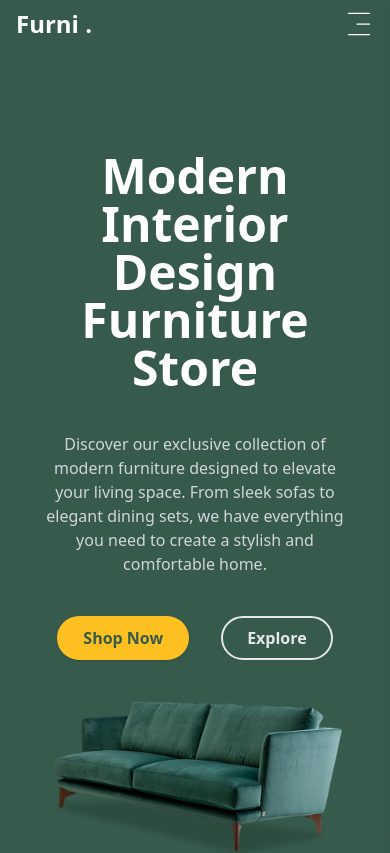
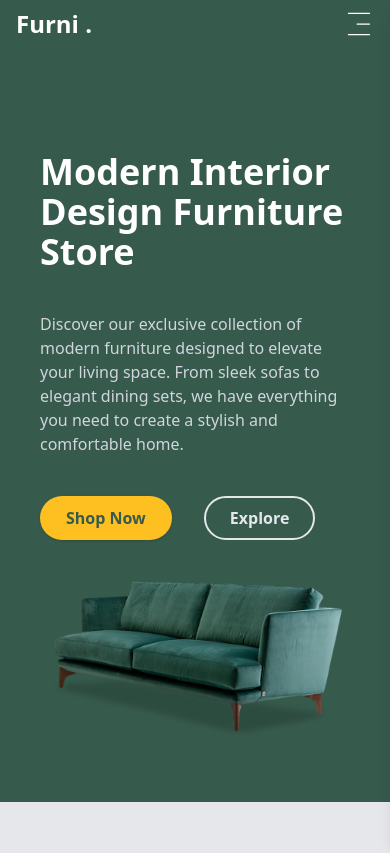
Before and after one commit to FrancisMosoti/FurnitureStore-Frontend, a React (Vite) app: page / in a window 390 px wide. Shown: the top 853 px of the page. Built offline with nearby package versions, Linux system fonts and the light colour scheme.

Commit message:
Fix: Mobile Responsiveness

```diff
--- a/src/Sections/Hero.jsx
+++ b/src/Sections/Hero.jsx
@@ -2,17 +2,17 @@ import Button from "../Components/Button";
 
 const Hero = () => {
   return (
-    <div className="bg-[#365A4C] text-center md:text-start text-white flex justify-between p-10 flex-col md:flex-row items-center">
+    <div className="bg-[#365A4C] md:text-start text-white flex justify-between p-10 flex-col md:flex-row items-center">
       <div className="flex flex-col space-y-10 md:w-1/2 mt-16">
-        <h1 className="font-extrabold text-5xl">
+        <h1 className="font-extrabold text-4xl md:text-5xl ">
           Modern Interior Design Furniture Store
         </h1>
-        <p className="text-gray-300">
+        <p className="text-gray-300  md:text-start">
           Discover our exclusive collection of modern furniture designed to
           elevate your living space. From sleek sofas to elegant dining sets, we
           have everything you need to create a stylish and comfortable home.
         </p>
-        <div className="flex justify-center md:justify-start space-x-2 gap-4">
+        <div className="flex  md:justify-start space-x-2 gap-4">
           <Button className=" px-6 py-2 rounded-full bg-[#FEC020] text-[#365A4C] font-semibold mr-4 border-2 border-transparent hover:border-[#365A4C] transition-all duration-300 ease-in-out shadow hover:shadow-lg">
             Shop Now
           </Button>
```
